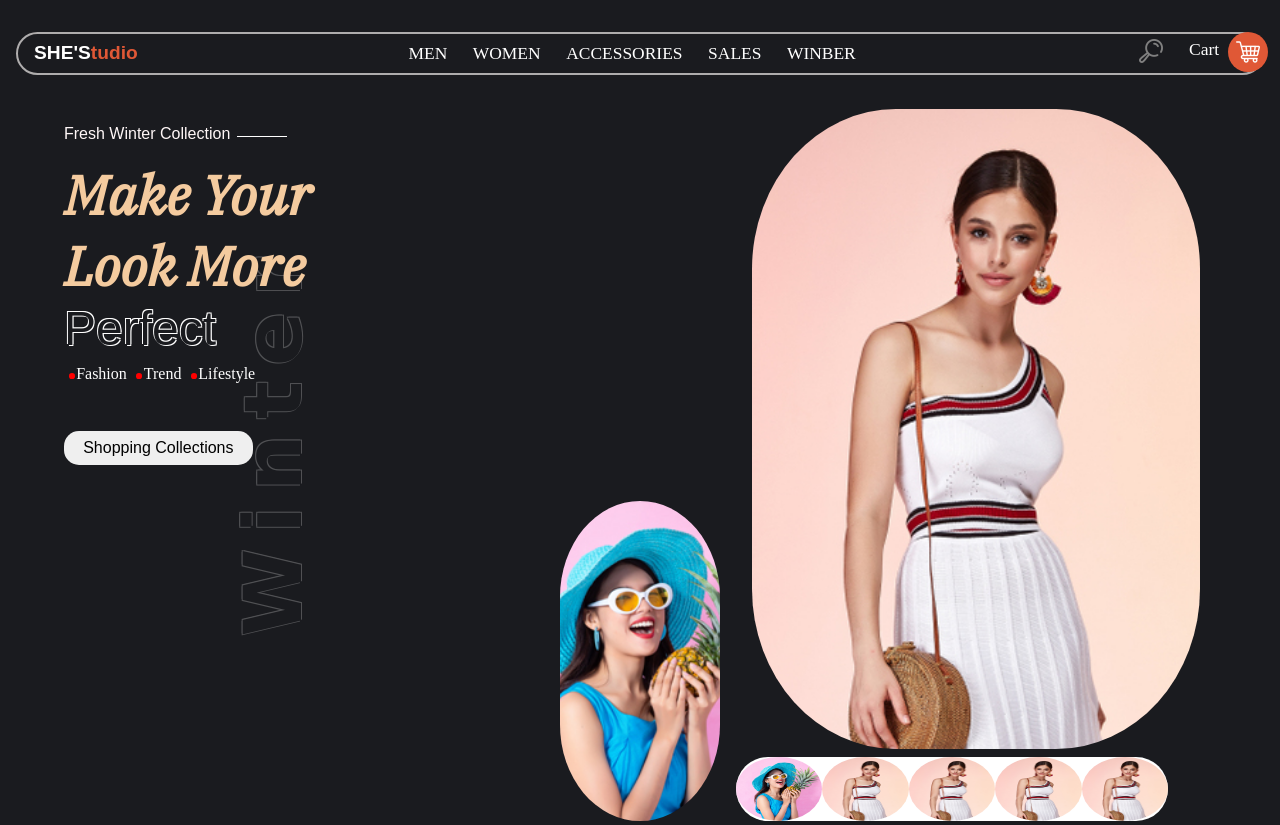
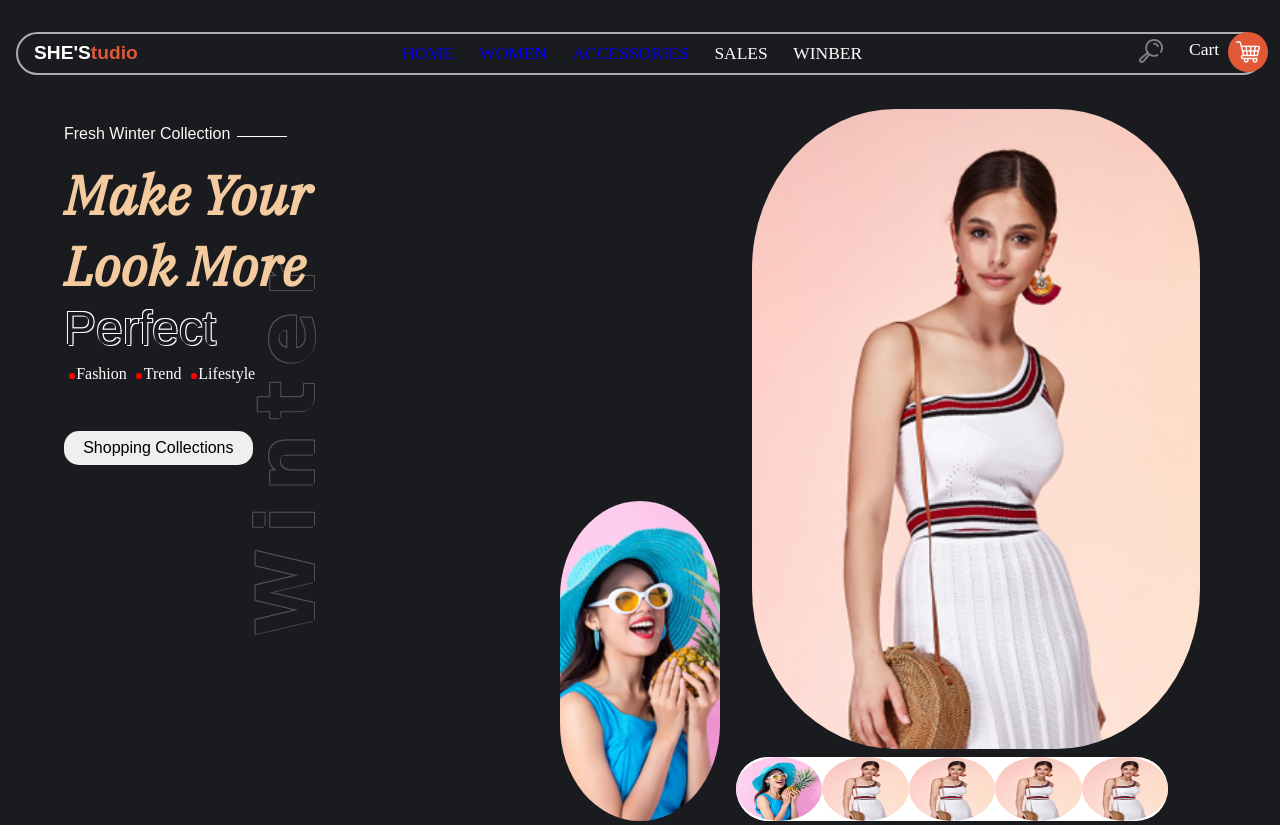
Before and after one commit to Elochukwu3/SHE-S-UI, a React (Create React App) app: page / in a window 1280 px wide. Built offline with nearby package versions, Linux system fonts and the light colour scheme; a web font is replaced by a local one.

Commit message:
save faker

```diff
--- a/package.json
+++ b/package.json
@@ -8,6 +8,7 @@
     "@testing-library/user-event": "^13.5.0",
     "react": "^18.2.0",
     "react-dom": "^18.2.0",
+    "react-router-dom": "^6.4.2",
     "react-scripts": "5.0.1",
     "web-vitals": "^2.1.4"
   },
--- a/src/App.css
+++ b/src/App.css
@@ -125,7 +125,7 @@ cursor: pointer;
   z-index: -1;
   font-size: 5rem;
   transform: rotate(270deg);
-  left: 5%;
+  left: 10%;
   top: 40%;
   color: #1a1b1f;
   text-shadow:
@@ -297,3 +297,13 @@ flex: 1;
     }
 
 }
+.women p{
+  text-align: center;
+  color: #fff;
+  text-transform: capitalize;
+  font-size: 1.2rem;
+}
+.women img:hover{
+  transform: scale(1.1);
+  opacity: .8;
+}
--- a/src/App.js
+++ b/src/App.js
@@ -1,19 +1,21 @@
 
 import './App.css';
-import CenterPage from './components/CenterPage';
 import NavBar from './components/NavBar';
-import SideDisplay from './components/SideDisplay';
+import Home from './components/Home';
+import { Route, Routes } from 'react-router-dom';
+import WomenPage from './components/WomenPage';
+import Accessories from './components/Accessories ';
 
 function App() {
   return (
     <div className="App">
       <NavBar />
-      <section className='sideContainer'>
-        <SideDisplay/>
-        <main>
-          <CenterPage />
-        </main>
-      </section>
+      <Routes>
+        <Route path='/' element={<Home />}/>
+        <Route path='women' element={<WomenPage/>}/>
+        <Route path='accessories' element={<Accessories/>}/>
+      </Routes>
+
 
     </div>
   );
--- /dev/null
+++ b/src/components/Accessories .js
@@ -0,0 +1,30 @@
+import { Faker } from "@faker-js/faker"
+
+export default function Accessories () {
+  return (
+    <>
+  <h1 style={{textAlign: 'center', color: '#fff', paddingBottom: '1rem'}}>Colllections</h1>
+   <div style={{ display: "flex", justifyContent:'space-around', flexWrap: 'wrap', gap:'.1rem' }} className='women'>
+        <div>
+            <img src={faker.image.sports()} alt={'randomEmail'} style={imgSize}/>
+            <p>{faker.hacker.noun()}{faker.helpers.mustache()}</p>
+        </div>
+        <div><img src={faker.image.technics()} alt={'rando'} style={imgSize}/>
+        <p>{faker.commerce.department()}</p>
+        </div>
+        <div><img src={faker.image.nightlife()} alt={'rando'} style={imgSize}/>
+        <p>{faker.name.lastName() } John</p>
+        </div>
+        <div><img src={faker.image.people() } alt={'rando'} style={imgSize}/>
+        <p>{faker.name.lastName() }  {faker.hacker.noun()}</p></div>
+        <div><img src={faker.image.nightlife()} alt={'rando'} style={imgSize}/>
+        <p>{faker.name.lastName() }  {faker.hacker.noun()}</p>
+        </div>
+        <div><img src={faker.image.business() } alt={'rando'} style={imgSize}/>
+        <p>{faker.name.lastName() } {faker.hacker.noun()}</p>
+        </div>
+
+  </div>
+  </>
+  )
+}
--- /dev/null
+++ b/src/components/Home.js
@@ -0,0 +1,14 @@
+import React from 'react'
+import SideDisplay from './SideDisplay';
+import CenterPage from './CenterPage';
+
+export default function Home() {
+  return (
+    <section className='sideContainer'>
+        <SideDisplay/>
+        <main>
+          <CenterPage />
+        </main>
+      </section>
+  )
+}
--- a/src/components/NavBar.jsx
+++ b/src/components/NavBar.jsx
@@ -1,4 +1,5 @@
 import React, {useState} from "react";
+import { Link } from "react-router-dom";
 
 export default function () {
   const [toggle, setToggle] = useState(false);
@@ -11,9 +12,9 @@ export default function () {
             SHE'S
         </p>
         <ul className={toggle?'menuList active' :" menuList"}>
-            <li>Men</li>
-            <li>Women</li>
-            <li className="menuHover">Accessories <span>New</span></li>
+            <li><Link to='/'>Home</Link></li>
+            <li><Link to={'women'}>Women</Link></li>
+            <li className="menuHover"><Link to={'accessories'}>Accessories</Link> <span>New</span></li>
             <li>Sales</li>
             <li>Winber</li>
         </ul>
--- /dev/null
+++ b/src/components/WomenPage.js
@@ -0,0 +1,35 @@
+import React from "react";
+import {faker} from '@faker-js/faker'
+
+const imgSize={
+    width: '11rem',
+    height: '10rem',
+    borderRadius: '.9rem',
+    ObjectFit: 'cover',
+}
+export default function (){
+
+  return<>
+  <h1 style={{textAlign: 'center', color: '#fff', paddingBottom: '1rem'}}>Colllections</h1>
+   <div style={{ display: "flex", justifyContent:'space-around', flexWrap: 'wrap', gap:'.1rem' }} className='women'>
+        <div>
+            <img src={faker.image.sports()} alt={'randomEmail'} style={imgSize}/>
+            <p>{faker.hacker.noun()}{faker.helpers.mustache()}</p>
+        </div>
+        <div><img src={faker.image.technics()} alt={'rando'} style={imgSize}/>
+        <p>{faker.commerce.department()}</p>
+        </div>
+        <div><img src={faker.image.nightlife()} alt={'rando'} style={imgSize}/>
+        <p>{faker.name.lastName() } John</p>
+        </div>
+        <div><img src={faker.image.people() } alt={'rando'} style={imgSize}/>
+        <p>{faker.name.lastName() }  {faker.hacker.noun()}</p></div>
+        <div><img src={faker.image.nightlife()} alt={'rando'} style={imgSize}/>
+        <p>{faker.name.lastName() }  {faker.hacker.noun()}</p>
+        </div>
+        <div><img src={faker.image.business() } alt={'rando'} style={imgSize}/>
+        <p>{faker.name.lastName() } {faker.hacker.noun()}</p>
+        </div>
+
+  </div>;</>
+}
--- a/src/index.js
+++ b/src/index.js
@@ -1,12 +1,15 @@
 import React from 'react';
 import ReactDOM from 'react-dom/client';
 import App from './App';
+import { BrowserRouter } from 'react-router-dom';
 
 
 const root = ReactDOM.createRoot(document.getElementById('root'));
 root.render(
   <React.StrictMode>
-    <App />
+   <BrowserRouter>
+   <App />
+   </BrowserRouter>
   </React.StrictMode>
 );
 
```
Also changed, not shown: 1 other file (tests, documents, lock files or other folders).
